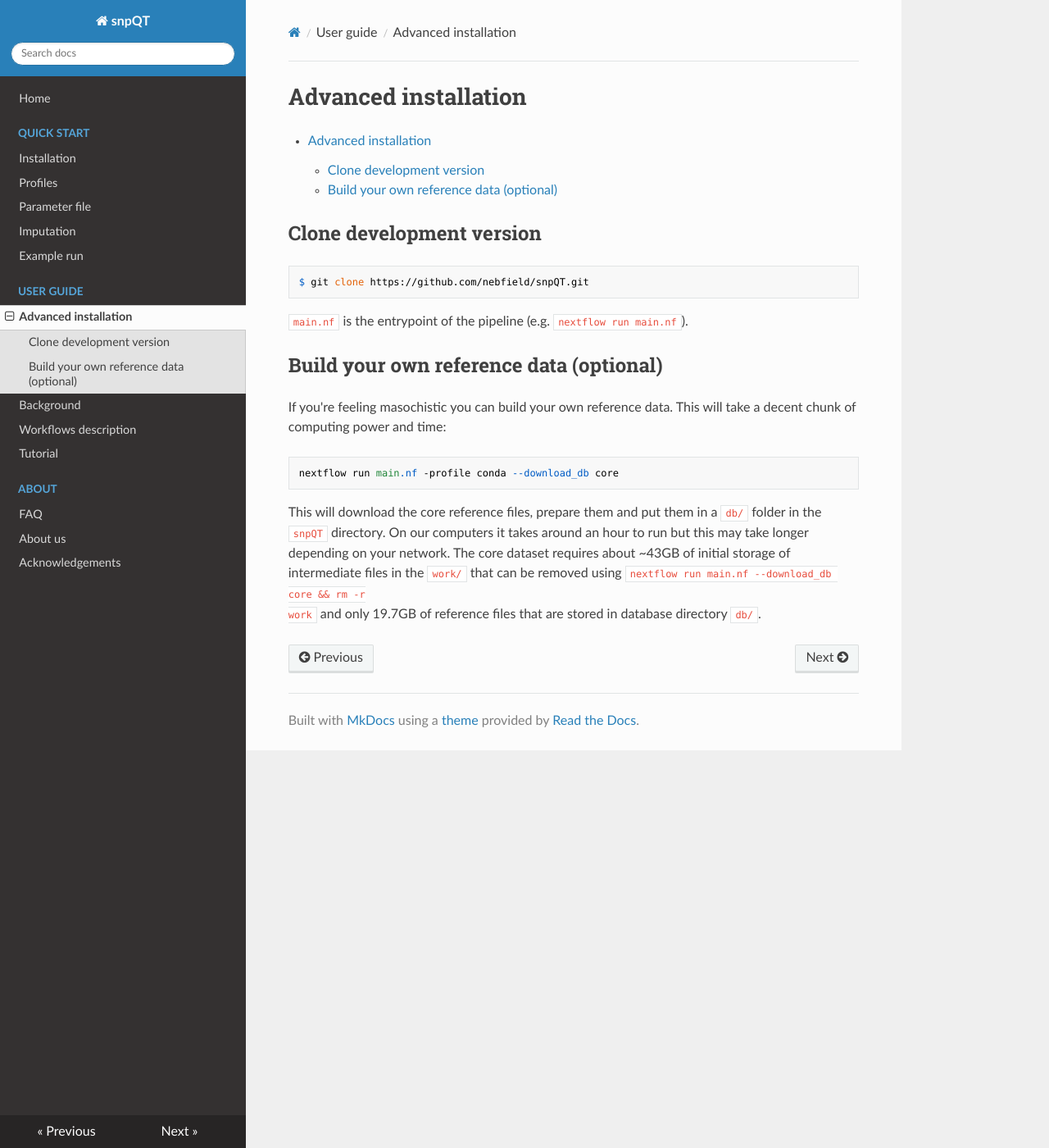
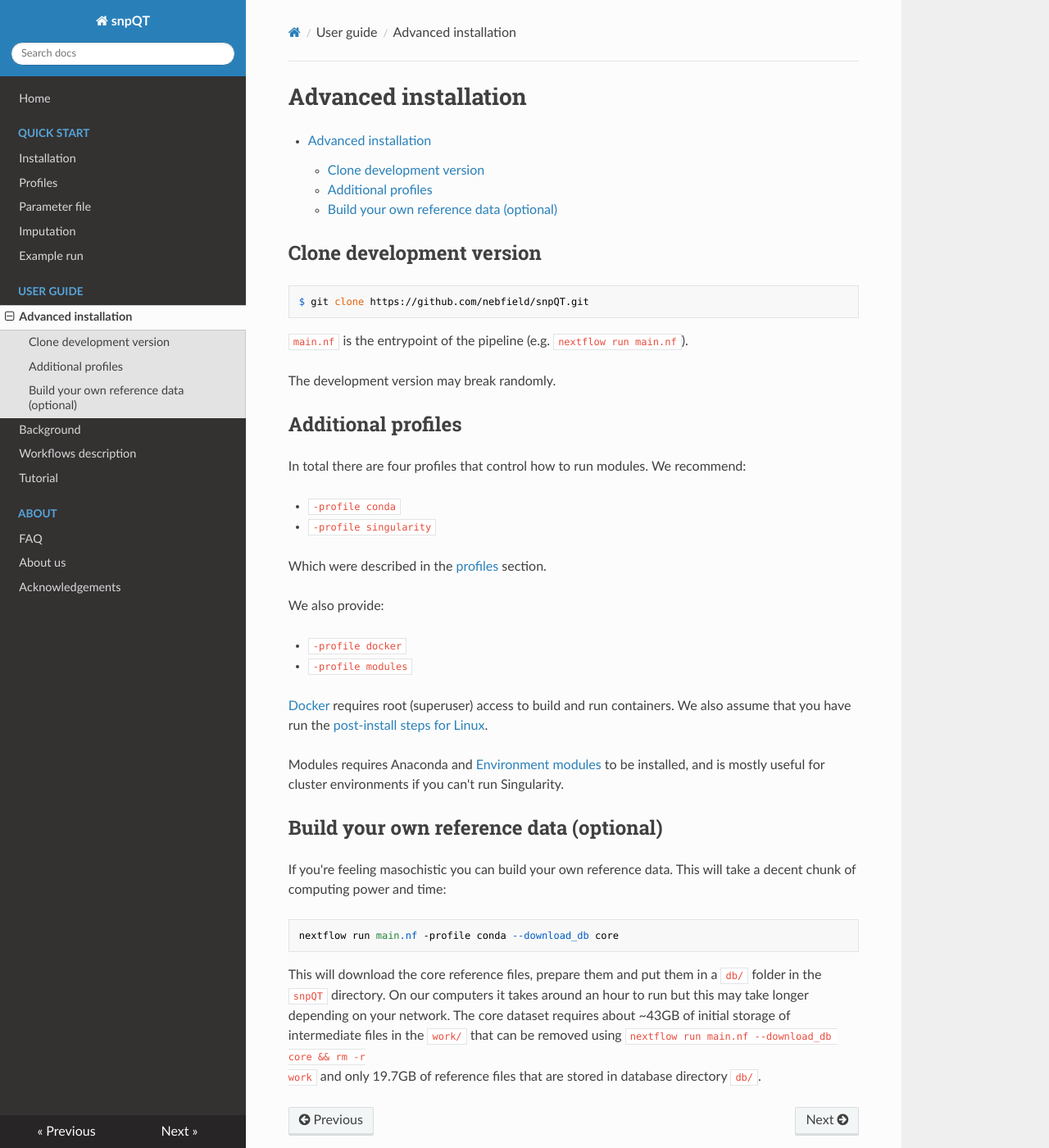
Before and after one commit to nebfield/snpQT, an MkDocs documentation site: the page built from docs/user-guide/installation.md, in a window 1280 px wide and 1400 px high. Shown: the whole window at 82% size. Built offline with MkDocs 1.6.1, drawn with Linux system fonts in a browser that asks for light colours; nearby versions of some CDN libraries.

Commit message:
Update advanced installation

````diff
--- a/docs/user-guide/installation.md
+++ b/docs/user-guide/installation.md
@@ -9,6 +9,30 @@ $ git clone https://github.com/nebfield/snpQT.git
 ```
 
 `main.nf` is the entrypoint of the pipeline (e.g. `nextflow run main.nf`).
+
+The development version may break randomly.
+
+## Additional profiles
+
+In total there are four profiles that control how to run modules. We recommend:
+
+* `-profile conda`
+* `-profile singularity`
+
+Which were described in the [profiles](../quickstart/profiles.md) section.
+
+We also provide:
+
+* `-profile docker`
+* `-profile modules`
+
+[Docker](https://docs.docker.com/get-docker/) requires root (superuser) access
+to build and run containers. We also assume that you have run the [post-install
+steps for Linux](https://docs.docker.com/engine/install/linux-postinstall/).
+
+Modules requires Anaconda and [Environment
+modules](https://modules.readthedocs.io/en/latest/) to be installed, and is
+mostly useful for cluster environments if you can't run Singularity.
 
 ## Build your own reference data (optional)
 
````
